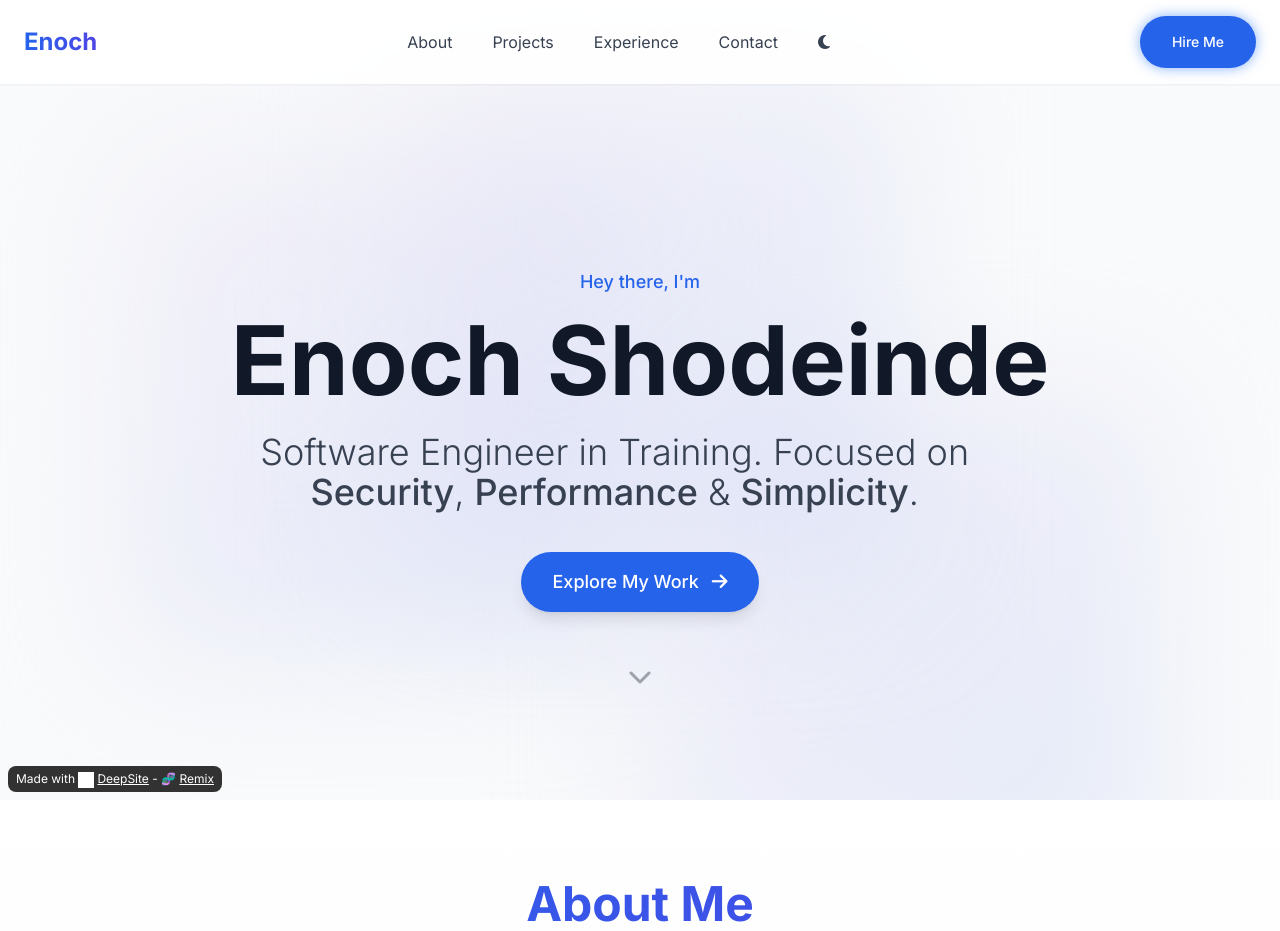
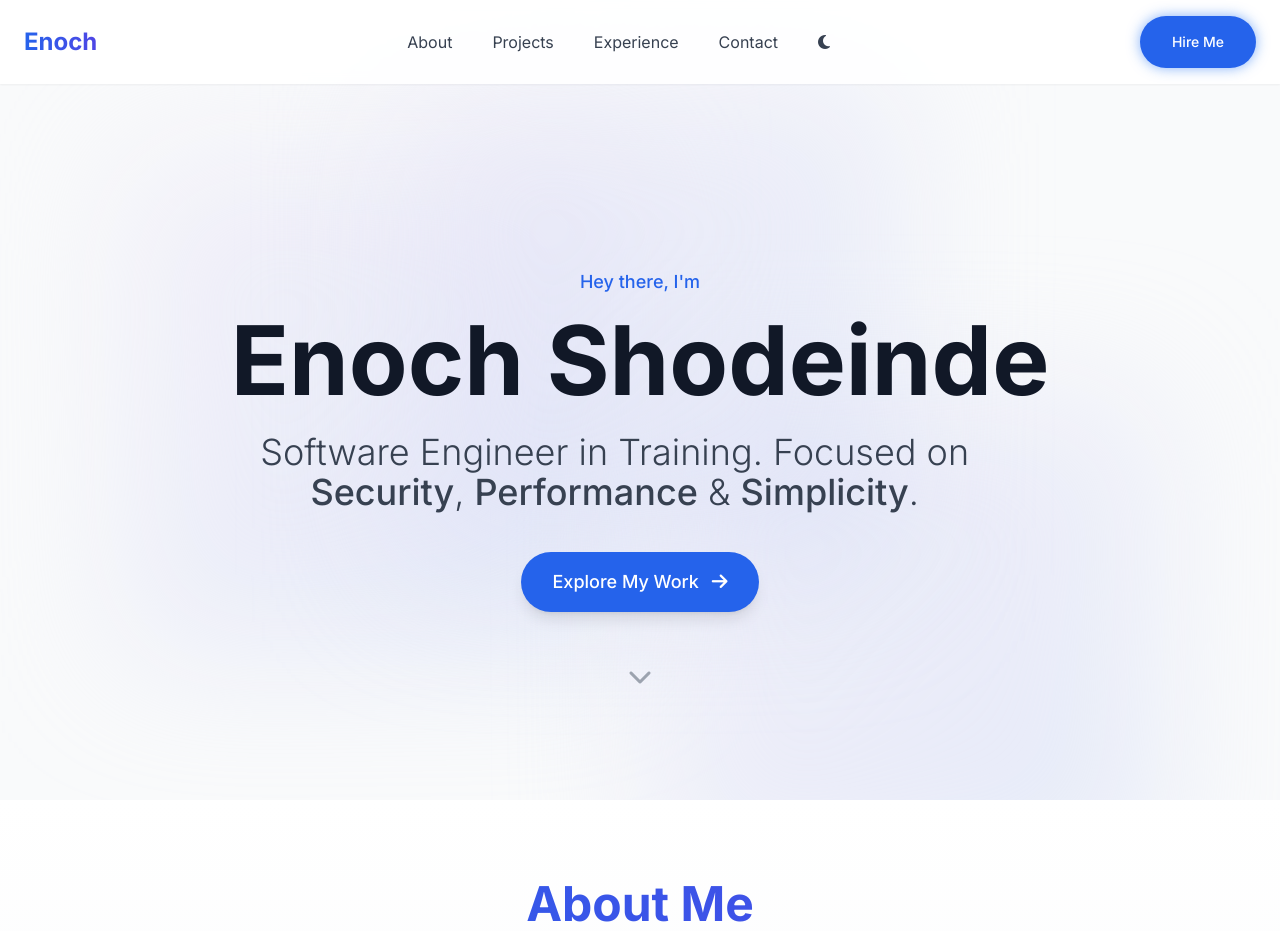
Before and after one commit to ThechosenOne228/Enoch-Shodeinde-Portfolio, a plain HTML site: page index.html in a window 1280 px wide. Shown: the top 931 px of the page. Drawn offline with nearby package versions, Linux system fonts and the light colour scheme; grey boxes are pictures that could not be loaded.

Commit message:
Update index.html

```diff
--- a/index.html
+++ b/index.html
@@ -626,5 +626,4 @@
             });
         });
     </script>
-<p style="border-radius: 8px; text-align: center; font-size: 12px; color: #fff; margin-top: 16px;position: fixed; left: 8px; bottom: 8px; z-index: 10; background: rgba(0, 0, 0, 0.8); padding: 4px 8px;">Made with <img src="https://enzostvs-deepsite.hf.space/logo.svg" alt="DeepSite Logo" style="width: 16px; height: 16px; vertical-align: middle;display:inline-block;margin-right:3px;filter:brightness(0) invert(1);"><a href="https://enzostvs-deepsite.hf.space" style="color: #fff;text-decoration: underline;" target="_blank" >DeepSite</a> - 🧬 <a href="https://enzostvs-deepsite.hf.space?remix=Thechoseone/portfolio-2" style="color: #fff;text-decoration: underline;" target="_blank" >Remix</a></p></body>
 </html>
```
